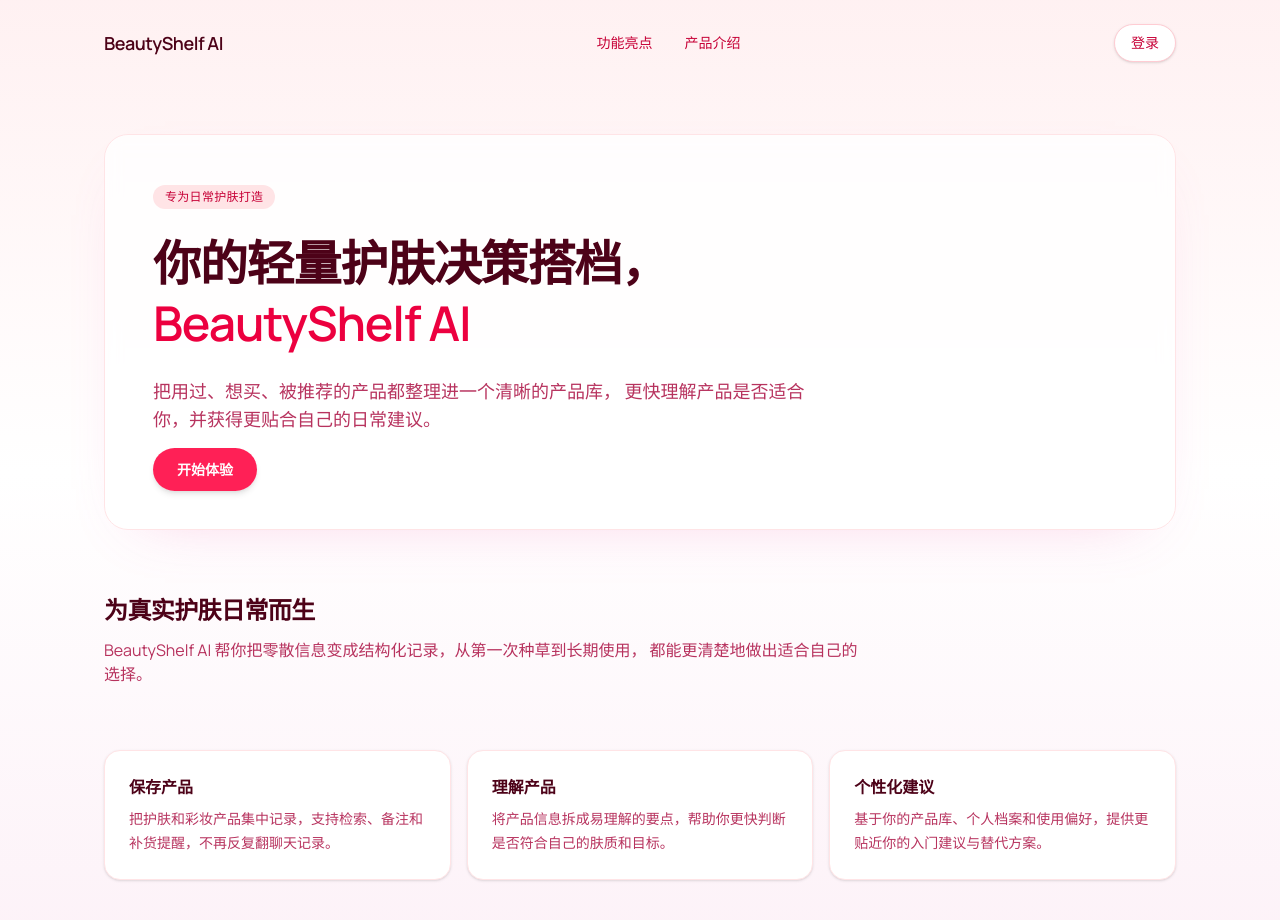
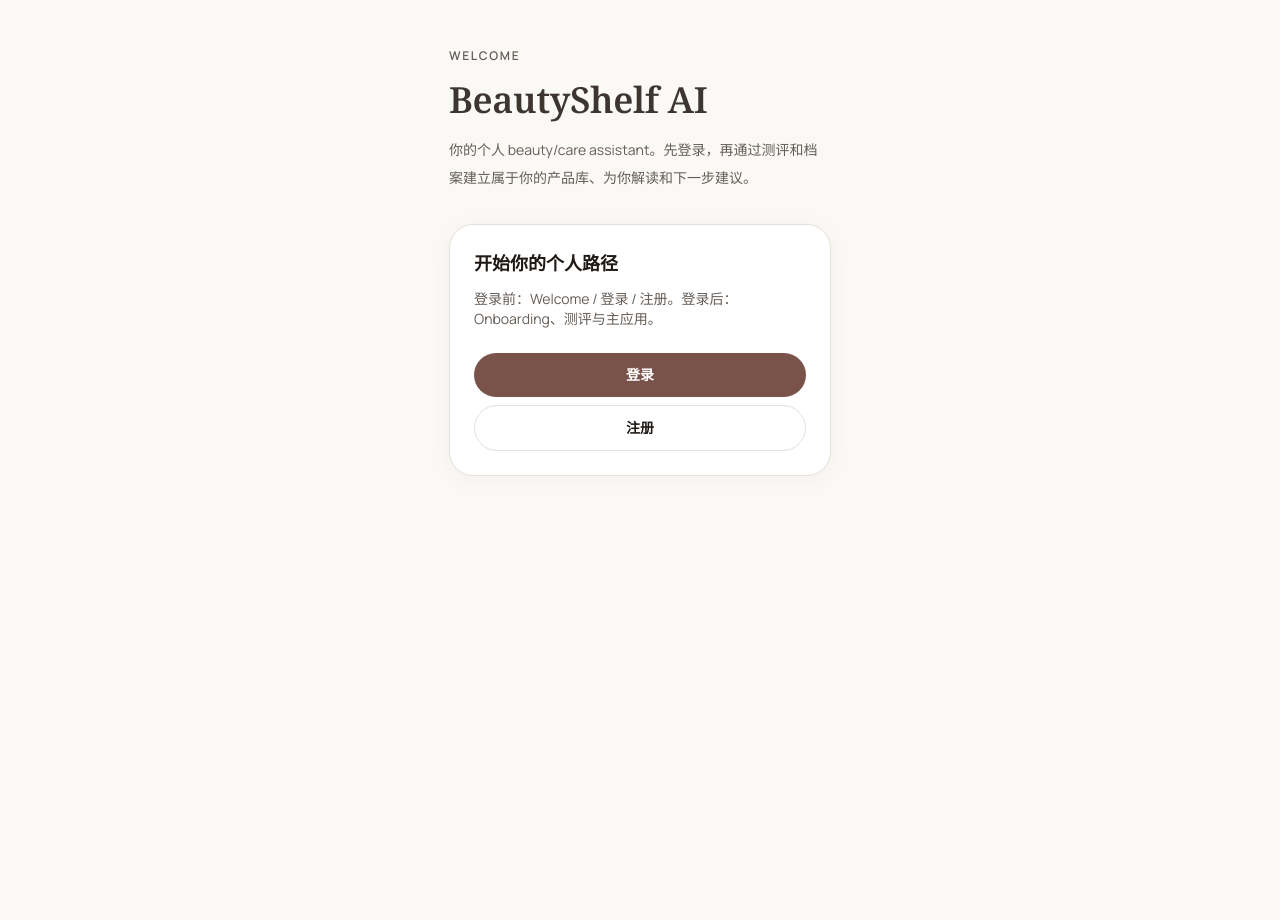
Before and after one commit to Hanruitang20/AI-beauty-assistant, a Next.js app: page / in a window 1280 px wide. Shown: the top 920 px of the page. After the commit the page ends 800 px from the top, so only its background shows below. Built offline with nearby package versions, Linux system fonts and the light colour scheme.

Commit message:
v2 update profile page

```diff
--- a/src/app/app/layout.tsx
+++ b/src/app/app/layout.tsx
@@ -1,8 +1,26 @@
-import { ReactNode } from "react";
+"use client";
+
+import { ReactNode, useEffect, useState } from "react";
+import { usePathname, useRouter } from "next/navigation";
 import { AppShell } from "@/components/app/app-shell";
 import { ToastProvider } from "@/components/ui/toast-provider";
+import { isSignedIn } from "@/lib/mock-auth";
 
 export default function InternalAppLayout({ children }: { children: ReactNode }) {
+  const router = useRouter();
+  const pathname = usePathname();
+  const [ready, setReady] = useState(false);
+
+  useEffect(() => {
+    if (!isSignedIn()) {
+      router.replace("/auth/sign-in");
+      return;
+    }
+    setReady(true);
+  }, [router, pathname]);
+
+  if (!ready) return null;
+
   return (
     <ToastProvider>
       <AppShell>{children}</AppShell>
--- a/src/app/auth/layout.tsx
+++ b/src/app/auth/layout.tsx
@@ -1,8 +1,26 @@
+"use client";
+
 import Link from "next/link";
-import { ReactNode } from "react";
+import { ReactNode, useEffect, useState } from "react";
+import { usePathname, useRouter } from "next/navigation";
 import { MobileAppFrame } from "@/components/layout/mobile-app-frame";
+import { isSignedIn } from "@/lib/mock-auth";
 
 export default function AuthLayout({ children }: { children: ReactNode }) {
+  const pathname = usePathname();
+  const router = useRouter();
+  const [ready, setReady] = useState(false);
+
+  useEffect(() => {
+    if (isSignedIn()) {
+      router.replace("/app/products");
+      return;
+    }
+    setReady(true);
+  }, [pathname, router]);
+
+  if (!ready) return null;
+
   return (
     <MobileAppFrame>
       <div className="min-h-[calc(100vh-2rem)] bg-[var(--background)] px-5 pb-8 pt-10">
--- a/src/app/auth/sign-in/page.tsx
+++ b/src/app/auth/sign-in/page.tsx
@@ -1,10 +1,12 @@
 "use client";
 
 import Link from "next/link";
+import { useRouter } from "next/navigation";
 import { FormEvent, useState } from "react";
 import { Card } from "@/components/ui/card";
 import { Button } from "@/components/ui/button";
 import { Input } from "@/components/ui/input";
+import { signInMock } from "@/lib/mock-auth";
 
 type SignInState = {
   email: string;
@@ -12,6 +14,7 @@ type SignInState = {
 };
 
 export default function SignInPage() {
+  const router = useRouter();
   const [form, setForm] = useState<SignInState>({ email: "", password: "" });
   const [loading, setLoading] = useState(false);
   const [error, setError] = useState<string | null>(null);
@@ -35,7 +38,13 @@ export default function SignInPage() {
       return;
     }
 
+    signInMock({
+      name: form.email.split("@")[0] || "BeautyShelf 用户",
+      email: form.email,
+      id: `bs_user_${Date.now().toString().slice(-6)}`,
+    });
     setLoading(false);
+    router.replace("/app/onboarding");
   }
 
   return (
--- a/src/app/auth/sign-up/page.tsx
+++ b/src/app/auth/sign-up/page.tsx
@@ -1,10 +1,12 @@
 "use client";
 
 import Link from "next/link";
+import { useRouter } from "next/navigation";
 import { FormEvent, useState } from "react";
 import { Card } from "@/components/ui/card";
 import { Button } from "@/components/ui/button";
 import { Input } from "@/components/ui/input";
+import { signInMock } from "@/lib/mock-auth";
 
 type SignUpState = {
   name: string;
@@ -13,6 +15,7 @@ type SignUpState = {
 };
 
 export default function SignUpPage() {
+  const router = useRouter();
   const [form, setForm] = useState<SignUpState>({ name: "", email: "", password: "" });
   const [loading, setLoading] = useState(false);
   const [error, setError] = useState<string | null>(null);
@@ -35,8 +38,14 @@ export default function SignUpPage() {
 
     setLoading(true);
     await new Promise((resolve) => setTimeout(resolve, 900));
+    signInMock({
+      name: form.name || "BeautyShelf 用户",
+      email: form.email,
+      id: `bs_user_${Date.now().toString().slice(-6)}`,
+    });
     setLoading(false);
     setSuccess(true);
+    router.replace("/app/onboarding");
   }
 
   return (
--- a/src/app/page.tsx
+++ b/src/app/page.tsx
@@ -2,77 +2,37 @@ import Link from "next/link";
 
 export default function Home() {
   return (
-    <div className="min-h-screen scroll-smooth bg-gradient-to-b from-rose-50 via-white to-pink-50 text-rose-950">
-      <header className="mx-auto flex w-full max-w-6xl items-center justify-between px-6 py-6 md:px-10">
-        <div className="text-lg font-semibold tracking-tight">BeautyShelf AI</div>
-        <nav className="hidden items-center gap-8 text-sm text-rose-700 md:flex">
-          <a className="transition hover:text-rose-900" href="#features">
-            功能亮点
-          </a>
-          <a className="transition hover:text-rose-900" href="#about">
-            产品介绍
-          </a>
-        </nav>
-        <Link
-          href="/auth/sign-in"
-          className="rounded-full border border-rose-200 bg-white px-4 py-2 text-sm font-medium text-rose-700 shadow-sm transition hover:border-rose-300 hover:bg-rose-50"
-        >
-          登录
-        </Link>
-      </header>
-
-      <main className="mx-auto flex w-full max-w-6xl flex-col gap-16 px-6 pb-16 pt-8 md:px-10 md:pt-12">
-        <section className="rounded-3xl border border-rose-100 bg-white/80 p-8 shadow-[0_20px_60px_-40px_rgba(244,114,182,0.45)] backdrop-blur md:p-12">
-          <div className="max-w-3xl space-y-6">
-            <span className="inline-flex rounded-full bg-rose-100 px-3 py-1 text-xs font-medium uppercase tracking-wide text-rose-700">
-              专为日常护肤打造
-            </span>
-            <h1 className="text-4xl font-semibold leading-tight tracking-tight md:text-5xl">
-              你的轻量护肤决策搭档，{" "}
-              <span className="text-rose-600">BeautyShelf AI</span>
-            </h1>
-            <p className="max-w-2xl text-base leading-7 text-rose-800/80 md:text-lg">
-              把用过、想买、被推荐的产品都整理进一个清晰的产品库，
-              更快理解产品是否适合你，并获得更贴合自己的日常建议。
-            </p>
-            <Link
-              href="/app/onboarding"
-              className="rounded-full bg-rose-500 px-6 py-3 text-sm font-semibold text-white shadow-md transition hover:bg-rose-600"
-            >
-              开始体验
-            </Link>
-          </div>
-        </section>
-
-        <section id="about" className="max-w-3xl space-y-3">
-          <h2 className="text-2xl font-semibold tracking-tight">
-            为真实护肤日常而生
-          </h2>
-          <p className="text-rose-800/80">
-            BeautyShelf AI 帮你把零散信息变成结构化记录，从第一次种草到长期使用，
-            都能更清楚地做出适合自己的选择。
+    <div className="mx-auto min-h-screen w-full max-w-[430px] bg-[var(--background)] px-6 pb-12 pt-12">
+      <main className="space-y-8">
+        <section className="space-y-4">
+          <p className="text-xs font-semibold uppercase tracking-[0.14em] text-[var(--text-muted)]">Welcome</p>
+          <h1 className="editorial-heading text-4xl font-semibold tracking-tight text-[#3c3530]">
+            BeautyShelf AI
+          </h1>
+          <p className="text-sm leading-7 text-[var(--text-muted)]">
+            你的个人 beauty/care assistant。先登录，再通过测评和档案建立属于你的产品库、为你解读和下一步建议。
           </p>
         </section>
 
-        <section id="features" className="grid gap-4 md:grid-cols-3">
-          <article className="rounded-2xl border border-rose-100 bg-white p-6 shadow-sm">
-            <h3 className="text-base font-semibold">保存产品</h3>
-            <p className="mt-2 text-sm leading-6 text-rose-800/80">
-              把护肤和彩妆产品集中记录，支持检索、备注和补货提醒，不再反复翻聊天记录。
+        <section className="rounded-[24px] border bg-[var(--surface)] p-6 shadow-[0_4px_24px_rgba(60,53,48,0.04)]" style={{ borderColor: "var(--border-soft)" }}>
+          <div className="space-y-3">
+            <h2 className="text-lg font-semibold text-[var(--foreground)]">开始你的个人路径</h2>
+            <p className="text-sm text-[var(--text-muted)]">
+              登录前：Welcome / 登录 / 注册。登录后：Onboarding、测评与主应用。
             </p>
-          </article>
-          <article className="rounded-2xl border border-rose-100 bg-white p-6 shadow-sm">
-            <h3 className="text-base font-semibold">理解产品</h3>
-            <p className="mt-2 text-sm leading-6 text-rose-800/80">
-              将产品信息拆成易理解的要点，帮助你更快判断是否符合自己的肤质和目标。
-            </p>
-          </article>
-          <article className="rounded-2xl border border-rose-100 bg-white p-6 shadow-sm">
-            <h3 className="text-base font-semibold">个性化建议</h3>
-            <p className="mt-2 text-sm leading-6 text-rose-800/80">
-              基于你的产品库、个人档案和使用偏好，提供更贴近你的入门建议与替代方案。
-            </p>
-          </article>
+          </div>
+          <div className="mt-6 grid gap-2">
+            <Link href="/auth/sign-in" className="w-full">
+              <span className="inline-flex w-full items-center justify-center rounded-full bg-[var(--accent)] px-5 py-3 text-sm font-semibold text-white">
+                登录
+              </span>
+            </Link>
+            <Link href="/auth/sign-up" className="w-full">
+              <span className="inline-flex w-full items-center justify-center rounded-full border px-5 py-3 text-sm font-semibold text-[var(--foreground)]" style={{ borderColor: "var(--border-soft)" }}>
+                注册
+              </span>
+            </Link>
+          </div>
         </section>
       </main>
     </div>
--- /dev/null
+++ b/src/lib/mock-auth.ts
@@ -0,0 +1,38 @@
+"use client";
+
+export const MOCK_AUTH_KEY = "beautyshelf.mock-auth";
+const MOCK_USER_KEY = "beautyshelf.mock-user";
+
+export type MockUser = {
+  name: string;
+  email: string;
+  id: string;
+};
+
+export function isSignedIn() {
+  if (typeof window === "undefined") return false;
+  return window.localStorage.getItem(MOCK_AUTH_KEY) === "signed-in";
+}
+
+export function signInMock(user: MockUser) {
+  if (typeof window === "undefined") return;
+  window.localStorage.setItem(MOCK_AUTH_KEY, "signed-in");
+  window.localStorage.setItem(MOCK_USER_KEY, JSON.stringify(user));
+}
+
+export function signOutMock() {
+  if (typeof window === "undefined") return;
+  window.localStorage.removeItem(MOCK_AUTH_KEY);
+  window.localStorage.removeItem(MOCK_USER_KEY);
+}
+
+export function getMockUser(): MockUser | null {
+  if (typeof window === "undefined") return null;
+  const raw = window.localStorage.getItem(MOCK_USER_KEY);
+  if (!raw) return null;
+  try {
+    return JSON.parse(raw) as MockUser;
+  } catch {
+    return null;
+  }
+}
```
Also changed, not shown: src/app/app/profile/page.tsx (+23 -41 lines), src/components/app/app-shell.tsx (+21 -6 lines).
